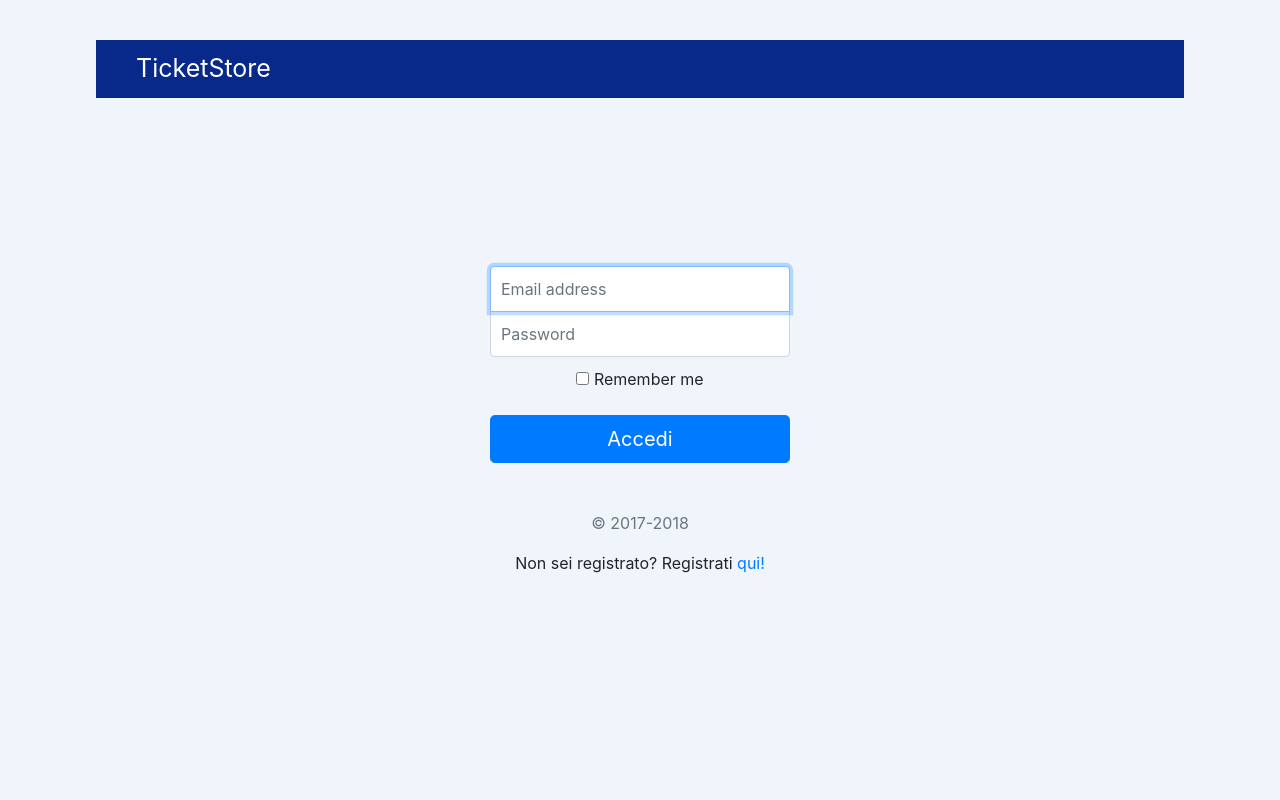
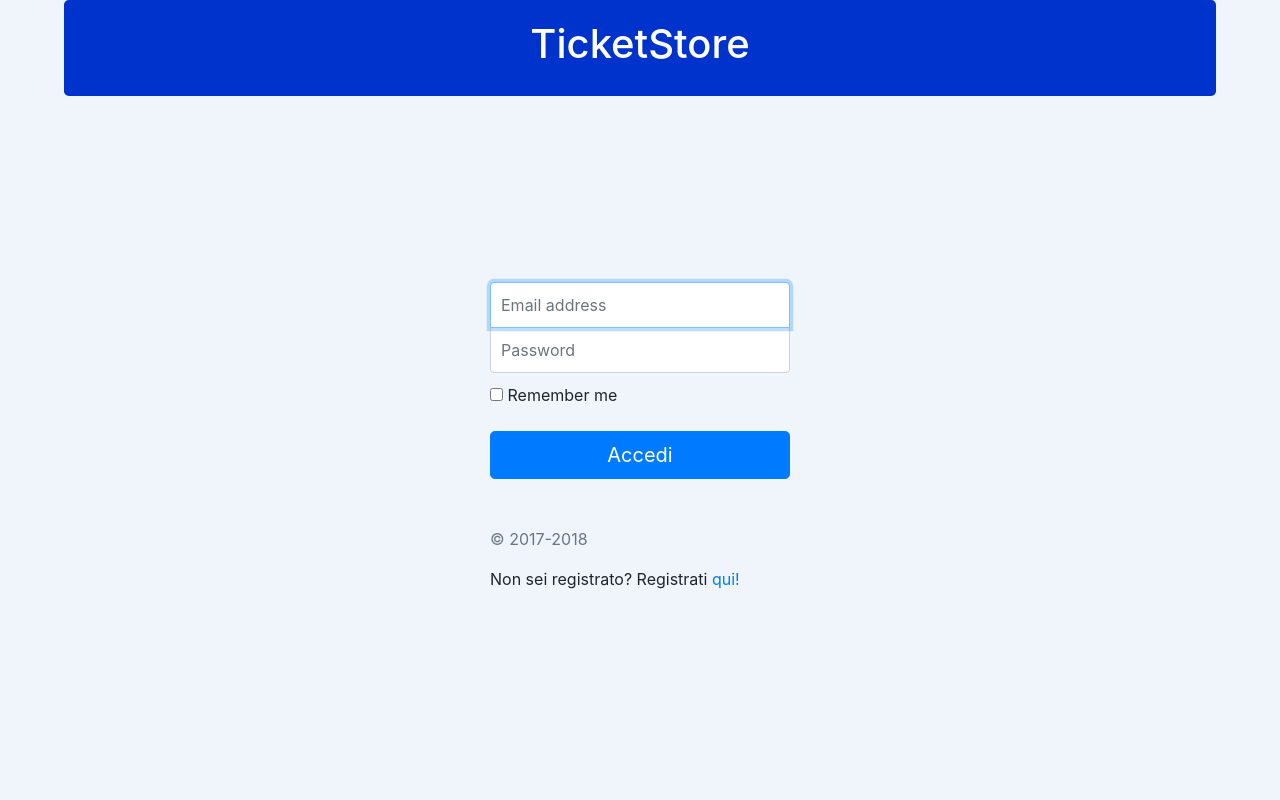
Before and after one commit to Xarkan/progweb, a PHP site: page /html_css/login.html in a window 1280 px wide. Run offline with PHP 8.4, Linux system fonts and the light colour scheme; some libraries are stand-ins or nearby versions.

Commit message:
EUtente con transaction e login styling

```diff
--- a/Biglietti/html_css/login.css
+++ b/Biglietti/html_css/login.css
@@ -3,22 +3,12 @@ html,
 body {
   height: 100%;
 }
-
-body {
-  display: -ms-flexbox;
-  display: flex;
-  flex-direction: column;
-  -ms-flex-align: center;
-  align-items: center;
-  padding-top: 40px;
-  padding-bottom: 40px;
-  background-color: #EFF5FB;
-}
-
+/*
 .banner {
     background-color: #08298A;
     display: block;
     text-align: left;
+    margin-top: auto;
     padding: 10px 40px;
     font-size: 25px;
     width: 85%;
@@ -26,7 +16,25 @@ body {
 
 .banner a {
     color: white;
+} */
+
+#header {
+	background-color: #0033cc;
+	color: #FFFFFF;
+	width: 90%;
+	padding: 20px;
 }
+
+body {
+  display: -ms-flex-align;
+  display: flex;
+  flex-direction: column;
+  -ms-flex-align: start;
+  align-items: center;
+  padding-bottom: 40px;
+  background-color: #EFF5FB;
+}
+
 
 .navbar-brand {
     color: white;
@@ -39,6 +47,8 @@ body {
   padding: 15px;
   margin: auto;
 }
+
+/*login box*/
 .form-signin .checkbox {
   font-weight: 400;
 }
--- a/Biglietti/html_css/login.html
+++ b/Biglietti/html_css/login.html
@@ -16,23 +16,18 @@
 
   </head>
 
-  <body class="text-center">
+  <div class="jumbotron text-center" id="header">
+  <h1>TicketStore</h1>
+</div>
+
+  <!--<body class="text-center">
     <header class="banner">
       <a class="Home" href="#">TicketStore</a>
-    </header>
-   <!-- <div class="container">
-      <nav class="navbar navbar-expand-lg navbar-light bg-light">
-        <a class="navbar-brand" href="#">TicketStore</a>
-        <form class="form-inline my-2 my-lg-0">
-            <input class="form-control mr-sm-2" type="search" placeholder="Search" aria-label="Search">
-            <button class="btn btn-outline-success my-2 my-sm-0" type="submit">Search</button>
-          </form>
-      </nav>
-    </div>  -->
+    </header>-->
+
 
     <form class="form-signin">
-        <!--<img class="mb-4" src="https://getbootstrap.com/assets/brand/bootstrap-solid.svg" alt="" width="72" height="72">-->
-        <!--<h1 class="h3 mb-3 font-weight-normal">Login</h1>-->
+
         <label for="inputEmail" class="sr-only">Email address</label>
         <input type="email" id="inputEmail" class="form-control" placeholder="Email address" required autofocus>
         <label for="inputPassword" class="sr-only">Password</label>
```
Also changed, not shown: Biglietti/Entity/EUtente.php (+12 -4 lines), Biglietti/html_css/signin.html (+4 -3 lines).
